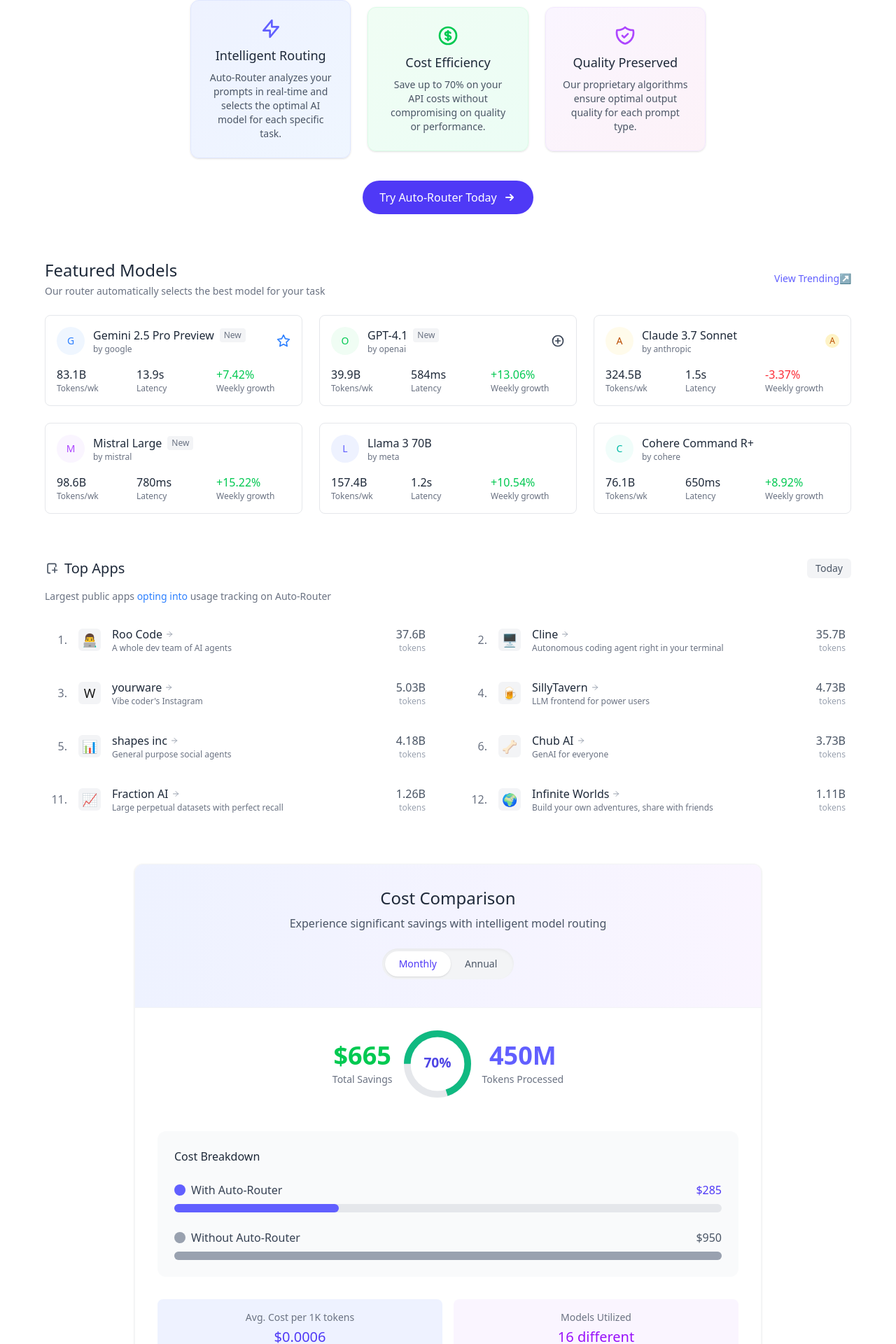
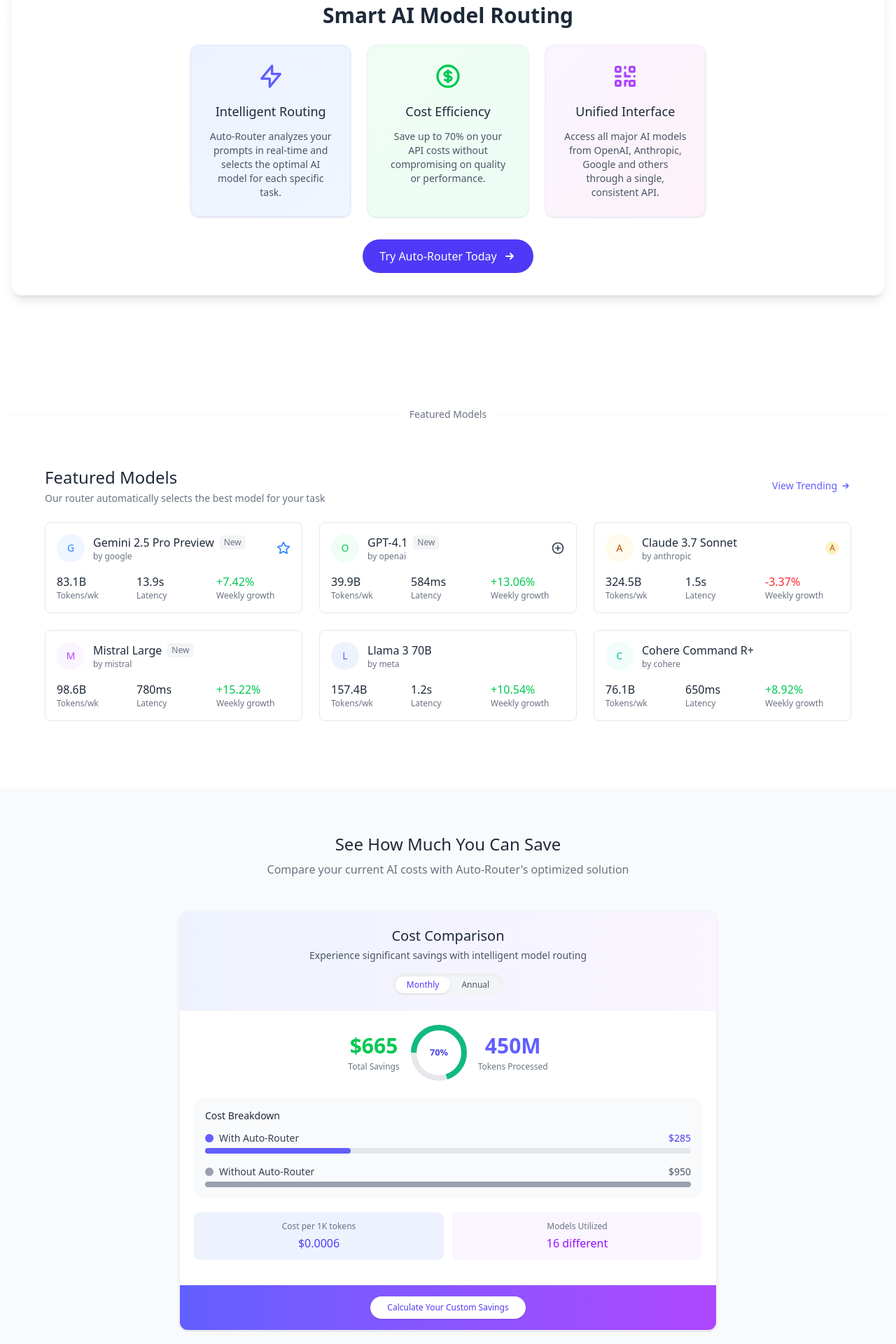
Before and after one commit to auto-router/auto-router, a Next.js app: page / in a window 1280 px wide. Shown: the part 567-2487 px from the top of the page at 70% size. Built offline with nearby package versions, Linux system fonts and the light colour scheme.

Commit message:
refined the home page

```diff
--- a/src/app/layout.tsx
+++ b/src/app/layout.tsx
@@ -14,7 +14,7 @@
 
 export const metadata: Metadata = {
   title: "OpenRouter - The Unified Interface For LLMs",
-  description: "Better prices, better uptime, no subscription",
+  description: "Optimize AI costs and performance with intelligent model routing across providers",
 };
 
 export default function RootLayout({ children }: { children: React.ReactNode }) {
--- a/src/app/page.tsx
+++ b/src/app/page.tsx
@@ -9,46 +9,51 @@
 export default function Home() {
   return (
     <div className="w-full flex flex-col items-center bg-white min-h-screen">
-      {/* Main Content Container */}
-      <div className="w-full max-w-7xl mx-auto px-4 flex-grow">
-        {/* Routing Visualizer and Hero Section */}
+      {/* Hero Section with Animation */}
+      <div className="w-full bg-gradient-to-b from-indigo-50 to-white pt-12 pb-24">
+        <div className="w-full max-w-7xl mx-auto px-4">
           <div>
             <UnifiedLLMInterface />
           </div>
+        </div>
+      </div>
 
-        <div className="mb-16 mt-8">
+      {/* Features Section */}
+      <div className="w-full relative -mt-20">
+        <div className="max-w-7xl mx-auto px-4">
+          <div className="bg-white rounded-2xl shadow-lg p-8 mb-24">
             <div className="max-w-3xl mx-auto text-center px-4">
               <h2 className="text-3xl font-semibold text-gray-800 mb-6">Smart AI Model Routing</h2>
 
-            <div className="flex flex-col md:flex-row justify-center items-center gap-6 mb-8">
-              <div className="bg-gradient-to-br from-indigo-50 to-blue-50 p-6 rounded-xl shadow-sm flex-1 border border-indigo-100">
-                <div className="text-indigo-500 mb-2">
-                  <svg xmlns="http://www.w3.org/2000/svg" className="h-8 w-8 mx-auto" fill="none" viewBox="0 0 24 24" stroke="currentColor">
+              <div className="flex flex-col md:flex-row justify-center items-stretch gap-6 mb-8">
+                <div className="bg-gradient-to-br from-indigo-50 to-blue-50 p-6 rounded-xl shadow-sm flex-1 border border-indigo-100 flex flex-col">
+                  <div className="text-indigo-500 mb-4 flex justify-center">
+                    <svg xmlns="http://www.w3.org/2000/svg" className="h-10 w-10" fill="none" viewBox="0 0 24 24" stroke="currentColor">
                       <path strokeLinecap="round" strokeLinejoin="round" strokeWidth={2} d="M13 10V3L4 14h7v7l9-11h-7z" />
                     </svg>
                   </div>
-                <h3 className="text-lg font-medium text-gray-800 mb-2">Intelligent Routing</h3>
-                <p className="text-gray-600 text-sm">Auto-Router analyzes your prompts in real-time and selects the optimal AI model for each specific task.</p>
+                  <h3 className="text-lg font-medium text-gray-800 mb-3 text-center">Intelligent Routing</h3>
+                  <p className="text-gray-600 text-sm text-center flex-grow">Auto-Router analyzes your prompts in real-time and selects the optimal AI model for each specific task.</p>
                 </div>
 
-              <div className="bg-gradient-to-br from-green-50 to-emerald-50 p-6 rounded-xl shadow-sm flex-1 border border-green-100">
-                <div className="text-green-500 mb-2">
-                  <svg xmlns="http://www.w3.org/2000/svg" className="h-8 w-8 mx-auto" fill="none" viewBox="0 0 24 24" stroke="currentColor">
+                <div className="bg-gradient-to-br from-green-50 to-emerald-50 p-6 rounded-xl shadow-sm flex-1 border border-green-100 flex flex-col">
+                  <div className="text-green-500 mb-4 flex justify-center">
+                    <svg xmlns="http://www.w3.org/2000/svg" className="h-10 w-10" fill="none" viewBox="0 0 24 24" stroke="currentColor">
                       <path strokeLinecap="round" strokeLinejoin="round" strokeWidth={2} d="M12 8c-1.657 0-3 .895-3 2s1.343 2 3 2 3 .895 3 2-1.343 2-3 2m0-8c1.11 0 2.08.402 2.599 1M12 8V7m0 1v8m0 0v1m0-1c-1.11 0-2.08-.402-2.599-1M21 12a9 9 0 11-18 0 9 9 0 0118 0z" />
                     </svg>
                   </div>
-                <h3 className="text-lg font-medium text-gray-800 mb-2">Cost Efficiency</h3>
-                <p className="text-gray-600 text-sm">Save up to 70% on your API costs without compromising on quality or performance.</p>
+                  <h3 className="text-lg font-medium text-gray-800 mb-3 text-center">Cost Efficiency</h3>
+                  <p className="text-gray-600 text-sm text-center flex-grow">Save up to 70% on your API costs without compromising on quality or performance.</p>
                 </div>
 
-              <div className="bg-gradient-to-br from-purple-50 to-pink-50 p-6 rounded-xl shadow-sm flex-1 border border-purple-100">
-                <div className="text-purple-500 mb-2">
-                  <svg xmlns="http://www.w3.org/2000/svg" className="h-8 w-8 mx-auto" fill="none" viewBox="0 0 24 24" stroke="currentColor">
-                    <path strokeLinecap="round" strokeLinejoin="round" strokeWidth={2} d="M9 12l2 2 4-4m5.618-4.016A11.955 11.955 0 0112 2.944a11.955 11.955 0 01-8.618 3.04A12.02 12.02 0 003 9c0 5.591 3.824 10.29 9 11.622 5.176-1.332 9-6.03 9-11.622 0-1.042-.133-2.052-.382-3.016z" />
+                <div className="bg-gradient-to-br from-purple-50 to-pink-50 p-6 rounded-xl shadow-sm flex-1 border border-purple-100 flex flex-col">
+                  <div className="text-purple-500 mb-4 flex justify-center">
+                    <svg xmlns="http://www.w3.org/2000/svg" className="h-10 w-10" fill="none" viewBox="0 0 24 24" stroke="currentColor">
+                      <path strokeLinecap="round" strokeLinejoin="round" strokeWidth={2} d="M12 4v1m6 11h2m-6 0h-2v4m0-11v3m0 0h.01M12 12h4.01M16 20h4M4 12h4m12 0h.01M5 8h2a1 1 0 001-1V5a1 1 0 00-1-1H5a1 1 0 00-1 1v2a1 1 0 001 1zm12 0h2a1 1 0 001-1V5a1 1 0 00-1-1h-2a1 1 0 00-1 1v2a1 1 0 001 1zM5 20h2a1 1 0 001-1v-2a1 1 0 00-1-1H5a1 1 0 00-1 1v2a1 1 0 001 1zm12 0h2a1 1 0 001-1v-2a1 1 0 00-1-1h-2a1 1 0 00-1 1v2a1 1 0 001 1z" />
                     </svg>
                   </div>
-                <h3 className="text-lg font-medium text-gray-800 mb-2">Quality Preserved</h3>
-                <p className="text-gray-600 text-sm">Our proprietary algorithms ensure optimal output quality for each prompt type.</p>
+                  <h3 className="text-lg font-medium text-gray-800 mb-3 text-center">Unified Interface</h3>
+                  <p className="text-gray-600 text-sm text-center flex-grow">Access all major AI models from OpenAI, Anthropic, Google and others through a single, consistent API.</p>
                 </div>
               </div>
 
@@ -62,6 +67,20 @@
               </div>
             </div>
           </div>
+        </div>
+      </div>
+
+      {/* Main Content Container */}
+      <div className="w-full max-w-7xl mx-auto px-4 flex-grow">
+        {/* Featured Models Section with visual separator */}
+        <div className="relative py-16">
+          <div className="absolute inset-0 flex items-center" aria-hidden="true">
+            <div className="w-full border-t border-gray-100"></div>
+          </div>
+          <div className="relative flex justify-center">
+            <span className="bg-white px-4 text-sm text-gray-500">Featured Models</span>
+          </div>
+        </div>
 
         {/* Featured Models Header */}
         <div className="flex justify-between items-center mb-6 max-w-6xl mx-auto">
@@ -69,28 +88,55 @@
             <h2 className="text-2xl font-medium text-gray-800">Featured Models</h2>
             <p className="text-gray-500 text-sm mt-1">Our router automatically selects the best model for your task</p>
           </div>
-          <a href="#trending" className="text-indigo-500 text-sm hover:underline flex items-center">
-            View Trending↗
+          <a href="#trending" className="text-indigo-500 text-sm hover:underline flex items-center group">
+            View Trending
+            <svg xmlns="http://www.w3.org/2000/svg" className="h-4 w-4 ml-1 group-hover:translate-x-1 transition-transform" viewBox="0 0 20 20" fill="currentColor">
+              <path fillRule="evenodd" d="M10.293 5.293a1 1 0 011.414 0l4 4a1 1 0 010 1.414l-4 4a1 1 0 01-1.414-1.414L12.586 11H5a1 1 0 110-2h7.586l-2.293-2.293a1 1 0 010-1.414z" clipRule="evenodd" />
+            </svg>
           </a>
         </div>
 
         {/* Featured Models in Grid Layout */}
-        <div className="max-w-6xl mx-auto mb-16">
+        <div className="max-w-6xl mx-auto mb-24">
           <FeaturedModels />
         </div>
 
+        {/* Cost Comparison Section with background */}
+        <div className="py-16 bg-gray-50 -mx-4 px-4 mb-24">
+          <h2 className="text-2xl font-medium text-center text-gray-800 mb-2">See How Much You Can Save</h2>
+          <p className="text-center text-gray-500 mb-12 max-w-2xl mx-auto">Compare your current AI costs with Auto-Router's optimized solution</p>
+          <SavingsVisualizer />
+
+          <div className="mt-16 text-center">
+            <a href="#api-docs" className="text-indigo-600 font-medium hover:text-indigo-800 inline-flex items-center">
+              View API Documentation
+              <svg xmlns="http://www.w3.org/2000/svg" className="h-5 w-5 ml-1" viewBox="0 0 20 20" fill="currentColor">
+                <path d="M11 3a1 1 0 100 2h2.586l-6.293 6.293a1 1 0 101.414 1.414L15 6.414V9a1 1 0 102 0V4a1 1 0 00-1-1h-5z" />
+                <path d="M5 5a2 2 0 00-2 2v8a2 2 0 002 2h8a2 2 0 002-2v-3a1 1 0 10-2 0v3H5V7h3a1 1 0 000-2H5z" />
+              </svg>
+            </a>
+          </div>
+        </div>
+
         {/* Top Apps Section */}
-        <div className="mb-16">
+        <div className="mb-24">
+          <div className="text-center mb-8">
+            <h2 className="text-2xl font-medium text-gray-800 mb-2">Top Apps Using Auto-Router</h2>
+            <p className="text-gray-500 max-w-2xl mx-auto">Join thousands of applications delivering cost-effective AI experiences</p>
+          </div>
           <TopApps />
         </div>
 
-        {/* Savings Visualizer */}
-        <div className="mb-16">
-          <SavingsVisualizer />
+        {/* Stats Section with improved visual separation */}
+        <div className="relative mb-24">
+          <div className="absolute inset-0 flex items-center" aria-hidden="true">
+            <div className="w-full border-t border-gray-100"></div>
           </div>
-
-        {/* Stats Section */}
+          <div className="relative flex justify-center mb-16">
+            <span className="bg-white px-4 text-sm text-gray-500">Why Choose Auto-Router</span>
+          </div>
           <StatsSection />
+        </div>
       </div>
     </div>
   );
--- a/src/components/SavingsVisualizer.tsx
+++ b/src/components/SavingsVisualizer.tsx
@@ -34,17 +34,17 @@
   const savingsPercentage = Math.round((selectedData.savings / selectedData.withoutAutoRouter) * 100);
 
   return (
-    <div className="w-full max-w-4xl mx-auto bg-white rounded-xl border border-gray-100 overflow-hidden shadow-sm hover:shadow-md transition-shadow duration-300">
-      <div className="bg-gradient-to-r from-indigo-50 to-purple-50 p-8 border-b border-gray-100">
-        <h3 className="text-2xl font-medium mb-2 text-gray-800 text-center">Cost Comparison</h3>
-        <p className="text-center text-gray-600 mb-6">Experience significant savings with intelligent model routing</p>
+    <div className="w-full max-w-3xl mx-auto bg-white rounded-xl border border-gray-100 overflow-hidden shadow-sm hover:shadow-md transition-shadow duration-300">
+      <div className="bg-gradient-to-r from-indigo-50 to-purple-50 p-5 border-b border-gray-100">
+        <h3 className="text-xl font-medium mb-1 text-gray-800 text-center">Cost Comparison</h3>
+        <p className="text-center text-gray-600 text-sm mb-4">Experience significant savings with intelligent model routing</p>
 
         {/* Tab selector */}
-        <div className="flex justify-center mb-2">
+        <div className="flex justify-center">
           <div className="inline-flex rounded-full p-1 bg-gray-100 shadow-inner">
             <button
               onClick={() => setActiveTab('monthly')}
-              className={`px-5 py-2 text-sm font-medium rounded-full transition-all duration-200 ${
+              className={`px-4 py-1 text-xs font-medium rounded-full transition-all duration-200 ${
                 activeTab === 'monthly'
                   ? 'bg-white text-indigo-600 shadow-sm'
                   : 'text-gray-600 hover:text-gray-800'
@@ -54,7 +54,7 @@
             </button>
             <button
               onClick={() => setActiveTab('yearly')}
-              className={`px-5 py-2 text-sm font-medium rounded-full transition-all duration-200 ${
+              className={`px-4 py-1 text-xs font-medium rounded-full transition-all duration-200 ${
                 activeTab === 'yearly'
                   ? 'bg-white text-indigo-600 shadow-sm'
                   : 'text-gray-600 hover:text-gray-800'
@@ -66,15 +66,15 @@
         </div>
       </div>
 
-      <div className="p-8">
+      <div className="p-5">
         {/* Main savings highlight */}
-        <div className="flex justify-center items-center mb-12">
+        <div className="flex justify-center items-center mb-6">
           <div className="text-center">
-            <div className="text-4xl font-bold text-green-500">${selectedData.savings}</div>
-            <div className="text-sm text-gray-500 mt-1">Total Savings</div>
+            <div className="text-3xl font-bold text-green-500">${selectedData.savings}</div>
+            <div className="text-xs text-gray-500 mt-1">Total Savings</div>
           </div>
-          <div className="mx-4 w-24 h-24 relative">
-            <svg className="w-24 h-24" viewBox="0 0 100 100">
+          <div className="mx-4 w-20 h-20 relative">
+            <svg className="w-20 h-20" viewBox="0 0 100 100">
               <circle
                 cx="50"
                 cy="50"
@@ -94,64 +94,64 @@
                 strokeDashoffset={2 * Math.PI * 45 * 25 / 100}
                 transform="rotate(-90 50 50)"
               />
-              <text x="50" y="55" textAnchor="middle" className="text-xl font-bold" fill="#4f46e5">
+              <text x="50" y="55" textAnchor="middle" className="text-base font-bold" fill="#4f46e5">
                 {savingsPercentage}%
               </text>
             </svg>
           </div>
           <div className="text-center">
-            <div className="text-4xl font-bold text-indigo-500">{selectedData.tokensProcessed}</div>
-            <div className="text-sm text-gray-500 mt-1">Tokens Processed</div>
+            <div className="text-3xl font-bold text-indigo-500">{selectedData.tokensProcessed}</div>
+            <div className="text-xs text-gray-500 mt-1">Tokens Processed</div>
           </div>
         </div>
 
         {/* Cost comparison */}
-        <div className="bg-gray-50 rounded-xl p-6 mb-8">
-          <h4 className="font-medium text-gray-800 mb-6">Cost Breakdown</h4>
+        <div className="bg-gray-50 rounded-xl p-4 mb-5">
+          <h4 className="font-medium text-gray-800 text-sm mb-3">Cost Breakdown</h4>
 
-          <div className="space-y-6">
+          <div className="space-y-4">
             <div>
-              <div className="flex items-center mb-2">
-                <div className="w-4 h-4 rounded-full bg-indigo-500 mr-2"></div>
-                <span className="text-gray-700">With Auto-Router</span>
-                <span className="ml-auto font-medium text-indigo-600">${selectedData.withAutoRouter}</span>
+              <div className="flex items-center mb-1">
+                <div className="w-3 h-3 rounded-full bg-indigo-500 mr-2"></div>
+                <span className="text-gray-700 text-sm">With Auto-Router</span>
+                <span className="ml-auto font-medium text-indigo-600 text-sm">${selectedData.withAutoRouter}</span>
               </div>
-              <div className="w-full bg-gray-200 rounded-full h-3">
+              <div className="w-full bg-gray-200 rounded-full h-2">
                 <div
-                  className="bg-indigo-500 h-3 rounded-full"
+                  className="bg-indigo-500 h-2 rounded-full"
                   style={{ width: `${(selectedData.withAutoRouter / selectedData.withoutAutoRouter) * 100}%` }}
                 ></div>
               </div>
             </div>
 
             <div>
-              <div className="flex items-center mb-2">
-                <div className="w-4 h-4 rounded-full bg-gray-400 mr-2"></div>
-                <span className="text-gray-700">Without Auto-Router</span>
-                <span className="ml-auto font-medium text-gray-600">${selectedData.withoutAutoRouter}</span>
+              <div className="flex items-center mb-1">
+                <div className="w-3 h-3 rounded-full bg-gray-400 mr-2"></div>
+                <span className="text-gray-700 text-sm">Without Auto-Router</span>
+                <span className="ml-auto font-medium text-gray-600 text-sm">${selectedData.withoutAutoRouter}</span>
               </div>
-              <div className="w-full bg-gray-200 rounded-full h-3">
-                <div className="bg-gray-400 h-3 rounded-full" style={{ width: '100%' }}></div>
+              <div className="w-full bg-gray-200 rounded-full h-2">
+                <div className="bg-gray-400 h-2 rounded-full" style={{ width: '100%' }}></div>
               </div>
             </div>
           </div>
         </div>
 
         {/* Additional statistics */}
-        <div className="grid grid-cols-2 gap-4 mb-8">
-          <div className="bg-indigo-50 rounded-lg p-4 text-center">
-            <div className="text-sm text-gray-500">Avg. Cost per 1K tokens</div>
-            <div className="text-xl font-medium text-indigo-600 mt-1">$0.0006</div>
+        <div className="grid grid-cols-2 gap-3 mb-4">
+          <div className="bg-indigo-50 rounded-lg p-3 text-center">
+            <div className="text-xs text-gray-500">Cost per 1K tokens</div>
+            <div className="text-base font-medium text-indigo-600 mt-1">$0.0006</div>
           </div>
-          <div className="bg-purple-50 rounded-lg p-4 text-center">
-            <div className="text-sm text-gray-500">Models Utilized</div>
-            <div className="text-xl font-medium text-purple-600 mt-1">16 different</div>
+          <div className="bg-purple-50 rounded-lg p-3 text-center">
+            <div className="text-xs text-gray-500">Models Utilized</div>
+            <div className="text-base font-medium text-purple-600 mt-1">16 different</div>
           </div>
         </div>
       </div>
 
-      <div className="bg-gradient-to-r from-indigo-500 to-purple-500 p-6 text-center">
-        <button className="bg-white text-indigo-600 hover:bg-gray-50 py-3 px-8 rounded-full text-sm font-medium transition-colors shadow-md hover:shadow-lg">
+      <div className="bg-gradient-to-r from-indigo-500 to-purple-500 p-4 text-center">
+        <button className="bg-white text-indigo-600 hover:bg-gray-50 py-2 px-6 rounded-full text-xs font-medium transition-colors shadow-sm hover:shadow">
           Calculate Your Custom Savings
         </button>
       </div>
--- a/src/components/TopApps.tsx
+++ b/src/components/TopApps.tsx
@@ -71,6 +71,7 @@
     ];
 
     return (
+        <div className="bg-indigo-50 rounded-xl py-8 px-6">
             <div className="max-w-6xl mx-auto">
                 <div className="flex items-center justify-between mb-4">
                     <div className="flex items-center gap-2">
@@ -81,7 +82,7 @@
                         </svg>
                         <h2 className="text-xl font-medium text-gray-800">Top Apps</h2>
                     </div>
-                <div className="bg-gray-100 px-3 py-1 rounded-md text-sm text-gray-600">
+                    <div className="bg-white bg-opacity-70 px-3 py-1 rounded-md text-sm text-gray-600">
                         Today
                     </div>
                 </div>
@@ -89,6 +90,7 @@
                     Largest public apps <span className="text-blue-500">opting into</span> usage tracking on Auto-Router
                 </p>
 
+                <div className="bg-white rounded-xl p-6 shadow-sm">
                     <div className="grid grid-cols-1 md:grid-cols-2 gap-x-12 gap-y-5">
                         {apps.map((app) => (
                             <div key={app.id} className="flex items-center space-x-4 py-2 hover:bg-gray-50 px-2 rounded-md transition-colors duration-150">
@@ -113,6 +115,8 @@
                         ))}
                     </div>
                 </div>
+            </div>
+        </div>
     );
 };
 
--- a/src/components/routerAnimation.tsx
+++ b/src/components/routerAnimation.tsx
@@ -116,7 +116,7 @@
                     The Unified <br /> Interface For LLMs
                 </motion.h1>
                 <p className="text-lg text-gray-500">
-                    Better <span className="text-indigo-500 font-medium">prices</span>, better <span className="text-indigo-500 font-medium">uptime</span>, no subscription.
+                    <span className="text-indigo-500 font-medium">Simplifying AI integration</span> across all major model providers
                 </p>
                 <div ref={promptRef} className="flex items-center gap-2 bg-white border shadow-md rounded-lg px-4 py-3 max-w-md">
                     <motion.span
```
Lines whose indentation alone changed are shown as unchanged.
